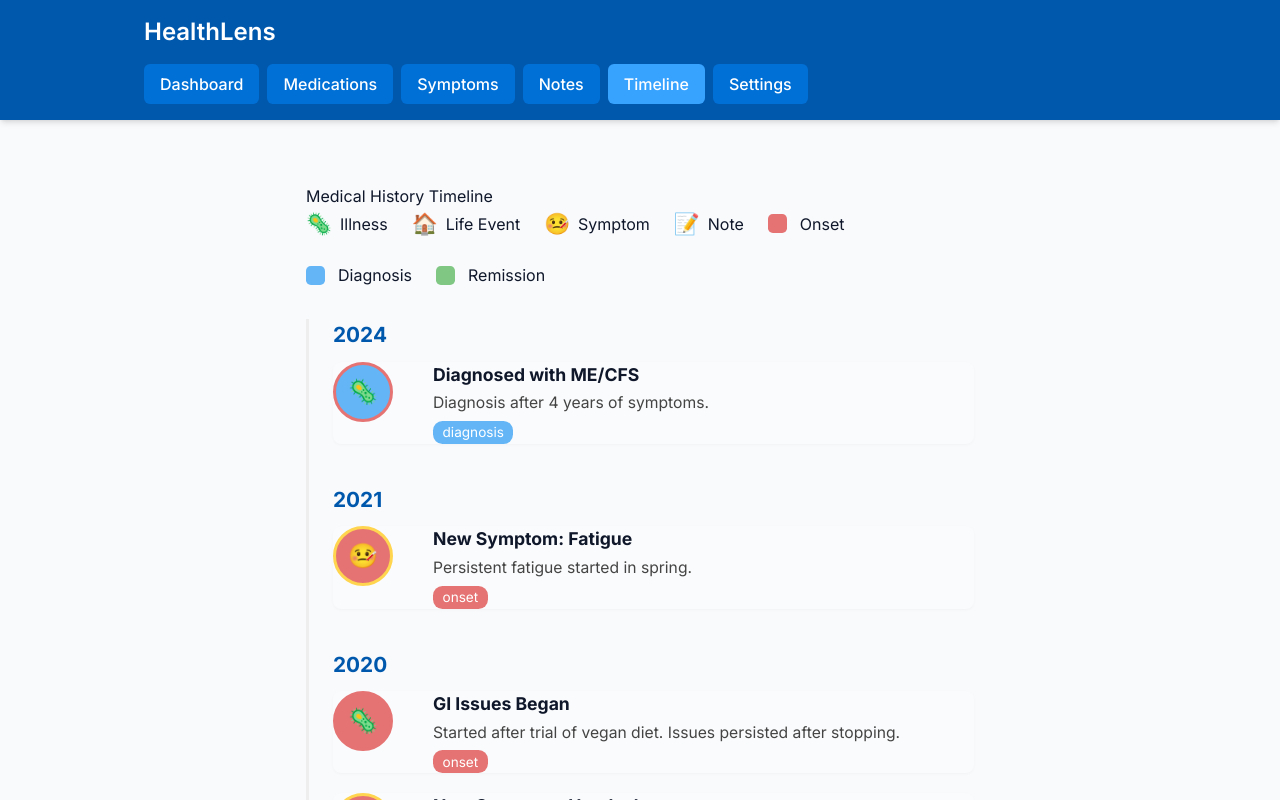
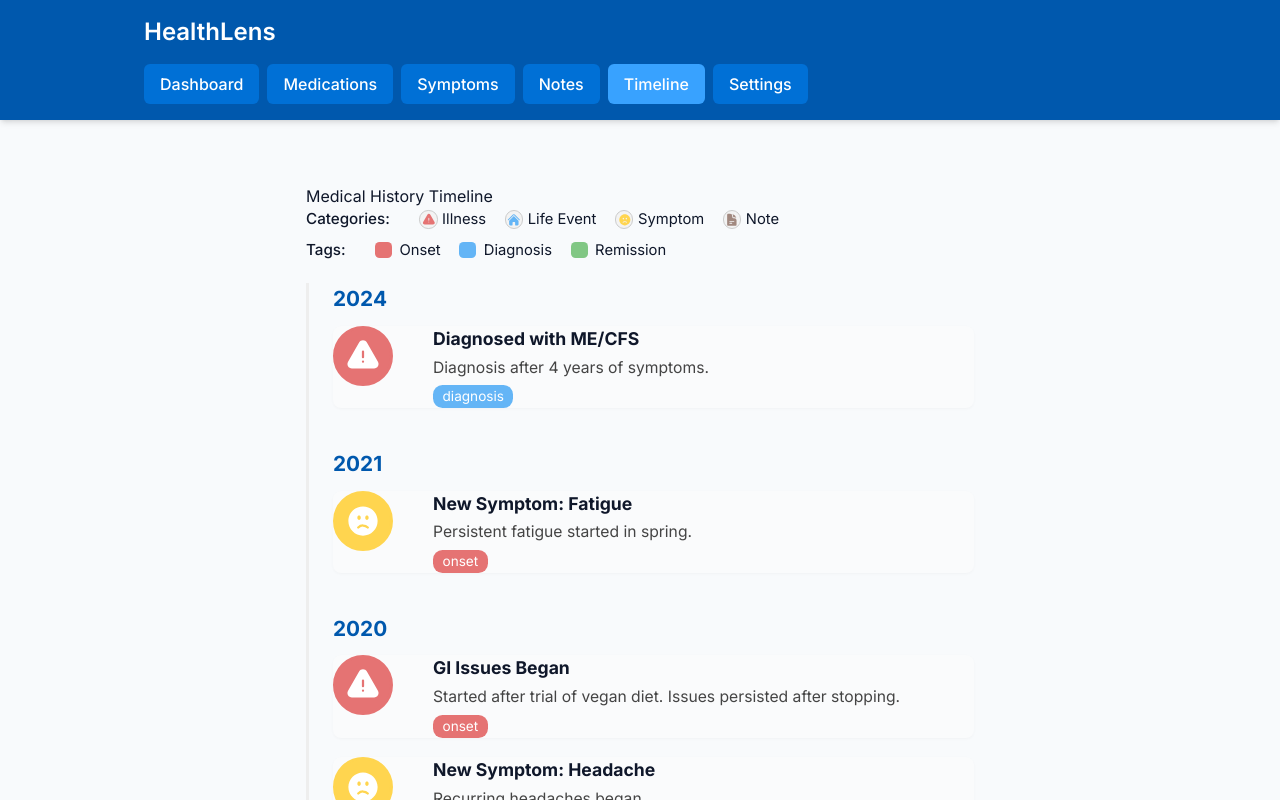
Before and after one commit to rannmann/health-lens, a Vue app in the folder frontend/: page /timeline in a window 1280 px wide. Shown: the top 800 px of the page. Built offline with nearby package versions, Linux system fonts and the light colour scheme; what vue3-apexcharts would draw is missing.

Commit message:
feat: use hero icons instead of emoji, simplify colors

```diff
--- a/frontend/src/views/Timeline.vue
+++ b/frontend/src/views/Timeline.vue
@@ -1,12 +1,13 @@
 <script setup lang="ts">
 import { ref, computed } from 'vue';
+import { ExclamationTriangleIcon, HomeIcon, FaceFrownIcon, DocumentTextIcon } from '@heroicons/vue/24/solid';
 
-// Demo categories
+// Demo categories with Heroicons
 const categories = [
-  { id: 1, name: 'Illness', icon: '🦠', color: '#E57373' },
-  { id: 2, name: 'Life Event', icon: '🏠', color: '#64B5F6' },
-  { id: 3, name: 'Symptom', icon: '🤒', color: '#FFD54F' },
-  { id: 4, name: 'Note', icon: '📝', color: '#A1887F' }
+  { id: 1, name: 'Illness', icon: ExclamationTriangleIcon, color: '#E57373' },
+  { id: 2, name: 'Life Event', icon: HomeIcon, color: '#64B5F6' },
+  { id: 3, name: 'Symptom', icon: FaceFrownIcon, color: '#FFD54F' },
+  { id: 4, name: 'Note', icon: DocumentTextIcon, color: '#A1887F' }
 ];
 
 // Tag color mapping
@@ -104,14 +105,22 @@ function getCategory(catId: number) {
   <div class="timeline-view">
     <h1>Medical History Timeline</h1>
     <div class="timeline-legend">
-      <span v-for="cat in categories" :key="cat.id" class="legend-item">
-        <span class="legend-icon" :style="{ color: cat.color }">{{ cat.icon }}</span>
-        {{ cat.name }}
-      </span>
-      <span v-for="(color, tag) in tagColors" :key="tag" class="legend-item">
-        <span class="legend-tag" :style="{ backgroundColor: color }"></span>
-        {{ tag.charAt(0).toUpperCase() + tag.slice(1) }}
-      </span>
+      <div class="legend-row">
+        <span class="legend-title">Categories:</span>
+        <span v-for="cat in categories" :key="cat.id" class="legend-item">
+          <span class="legend-icon-bg">
+            <component :is="cat.icon" class="legend-icon-svg" :style="{ color: cat.color }" />
+          </span>
+          <span class="legend-label">{{ cat.name }}</span>
+        </span>
+      </div>
+      <div class="legend-row">
+        <span class="legend-title">Tags:</span>
+        <span v-for="(color, tag) in tagColors" :key="tag" class="legend-item">
+          <span class="legend-tag" :style="{ backgroundColor: color }"></span>
+          <span class="legend-label">{{ tag.charAt(0).toUpperCase() + tag.slice(1) }}</span>
+        </span>
+      </div>
     </div>
     <div class="timeline">
       <div v-for="group in groupedEvents" :key="group.year" class="timeline-year">
@@ -122,12 +131,11 @@ function getCategory(catId: number) {
               class="event-badge"
               :style="{
                 borderColor: getCategory(event.categoryId).color,
-                backgroundColor: event.tag ? tagColors[event.tag] : getCategory(event.categoryId).color,
-                color: '#fff'
+                backgroundColor: getCategory(event.categoryId).color
               }"
               :aria-label="getCategory(event.categoryId).name"
             >
-              {{ getCategory(event.categoryId).icon }}
+              <component :is="getCategory(event.categoryId).icon" class="event-icon-svg" />
             </span>
             <div class="event-content">
               <div class="event-title">{{ event.title }}</div>
@@ -149,26 +157,58 @@ function getCategory(catId: number) {
 }
 .timeline-legend {
   display: flex;
-  flex-wrap: wrap;
-  gap: 1.5rem;
-  margin-bottom: 2rem;
+  flex-direction: column;
+  gap: 0.3em;
+  margin-bottom: 1.2em;
+  font-size: 0.98em;
+}
+.legend-row {
+  display: flex;
   align-items: center;
+  gap: 1.2em;
+  margin-bottom: 0.2em;
+}
+.legend-title {
+  font-weight: 500;
+  margin-right: 0.7em;
+  font-size: 0.97em;
 }
 .legend-item {
   display: flex;
   align-items: center;
-  gap: 0.5rem;
-  font-size: 1rem;
+  gap: 0.3em;
+  font-size: 0.97em;
 }
-.legend-icon {
-  font-size: 1.3rem;
+.legend-color-swatch {
+  width: 1em;
+  height: 1em;
+  border-radius: 50%;
+  border: 1px solid #ccc;
+  display: inline-block;
+}
+.legend-icon-bg {
+  display: flex;
+  align-items: center;
+  justify-content: center;
+  width: 1.2em;
+  height: 1.2em;
+  background: #f3f3f3;
+  border-radius: 50%;
+  border: 1px solid #ccc;
+}
+.legend-icon-svg {
+  width: 0.9em;
+  height: 0.9em;
 }
 .legend-tag {
   display: inline-block;
-  width: 1.2em;
-  height: 1.2em;
+  width: 1.1em;
+  height: 1.1em;
   border-radius: 0.3em;
-  margin-right: 0.3em;
+  margin-right: 0.2em;
+}
+.legend-label {
+  font-size: 0.97em;
 }
 .timeline {
   border-left: 3px solid #eee;
@@ -210,6 +250,11 @@ function getCategory(catId: number) {
   margin-right: 1em;
   transition: background 0.2s, border 0.2s;
 }
+.event-icon-svg {
+  width: 1.5em;
+  height: 1.5em;
+  color: #fff;
+}
 .event-content {
   flex: 1;
 }
```
